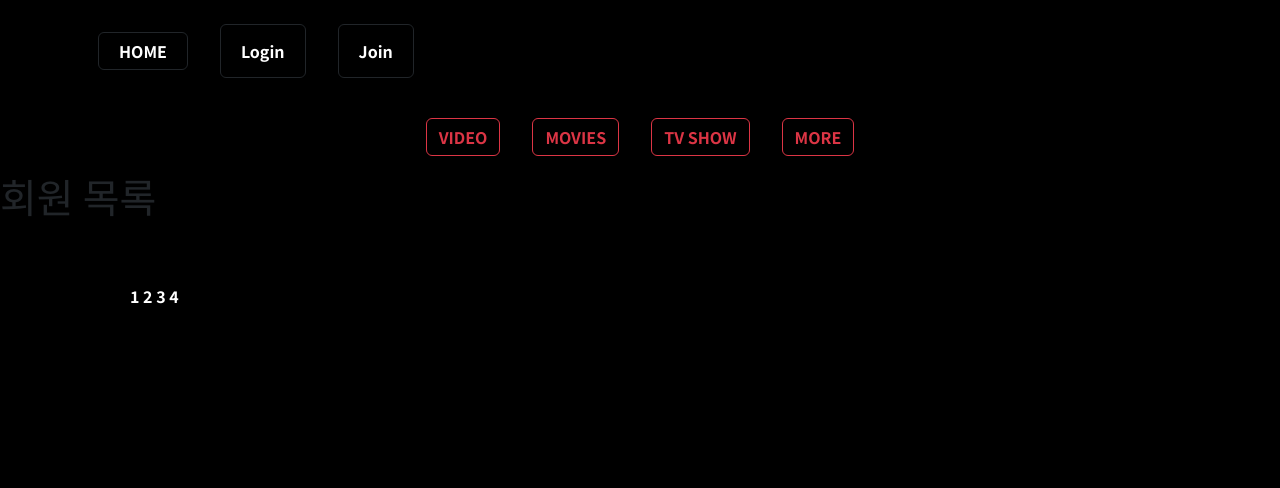
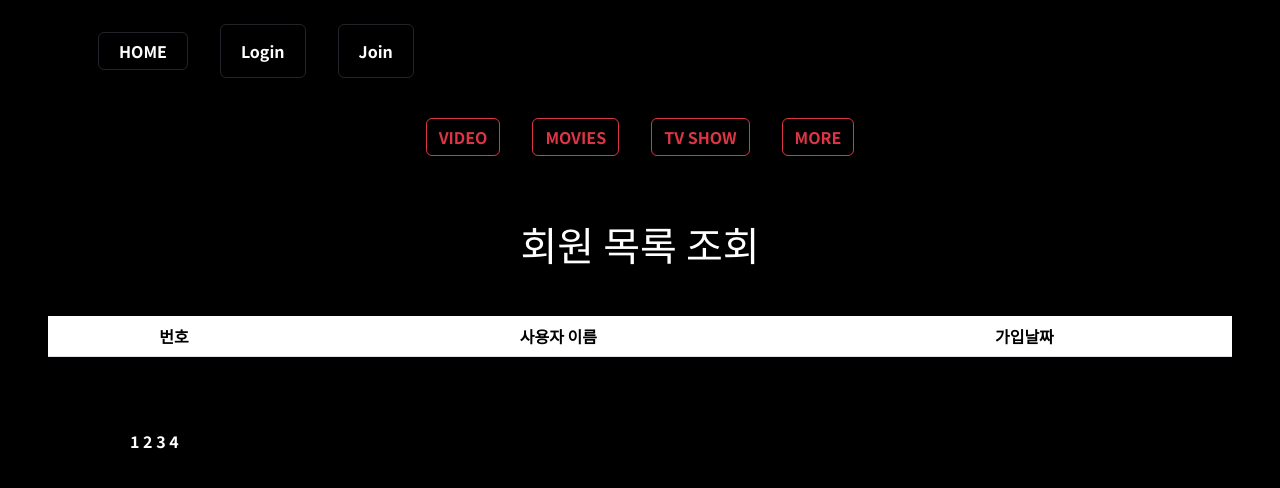
Before and after one commit to oiosu/Movie_Review_2, a Django app: page /accounts/ in a window 1280 px wide. Shown: the top 488 px of the page. Run offline with Django 3.2, Linux system fonts and the light colour scheme; lists and menus that the app fills with data are empty; some libraries are stand-ins or nearby versions.

Commit message:
accounts_index_css

```diff
--- a/accounts/templates/accounts/index.html
+++ b/accounts/templates/accounts/index.html
@@ -2,16 +2,30 @@
 {% load django_bootstrap5 %}
 
 {% block content %}
-  <div class="form">
-    <h1>회원 목록</h1>
-    <div class="row justify-content-center">
-      {% for user in users %}
-        <div>
-          <a href="{% url 'accounts:detail' user.pk %}">
-            {{ user.username }}
-          </a>
-        </div>
-      {% endfor %}
-    </div>
+  <h1 class='mt-5 mb-5 text-center' style="color:white">회원 목록 조회</h1>
+  <div class="mx-5">
+    <table class="table text-center" style="color:white">
+      <thead>
+        <tr>
+          <th scope="col">번호</th>
+          <th scope="col">사용자 이름</th>
+          <th scope="col">가입날짜</th>
+        </tr>
+      </thead>
+      <tbody>
+        {% for user in users %}
+          <tr>
+            <th scope="row">{{ forloop.counter }}</th>
+            <td>
+              <a style="color:white" class="text-decoration-none" href="{% url 'accounts:detail' user.pk %}">
+                {{ user.username }}
+              </a>
+            </td>
+            <td>{{ user.date_joined }}</td>
+          </tr>
+        {% endfor %}
+      </tbody>
+    </table>
   </div>
+
 {% endblock %}
```
